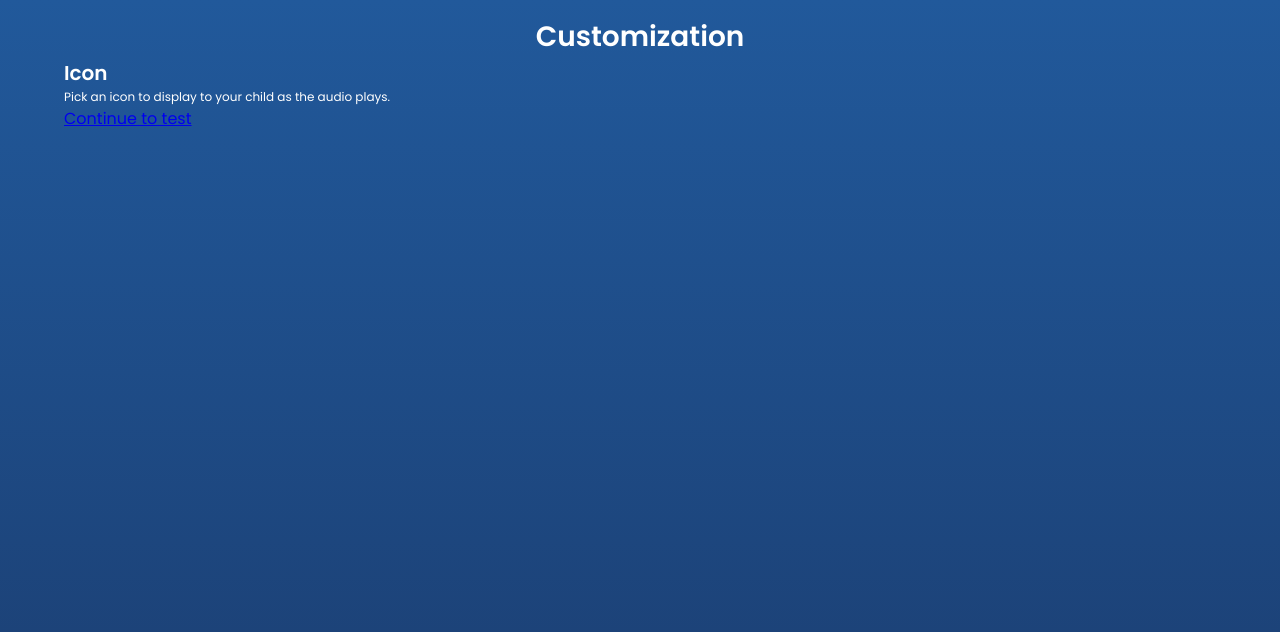
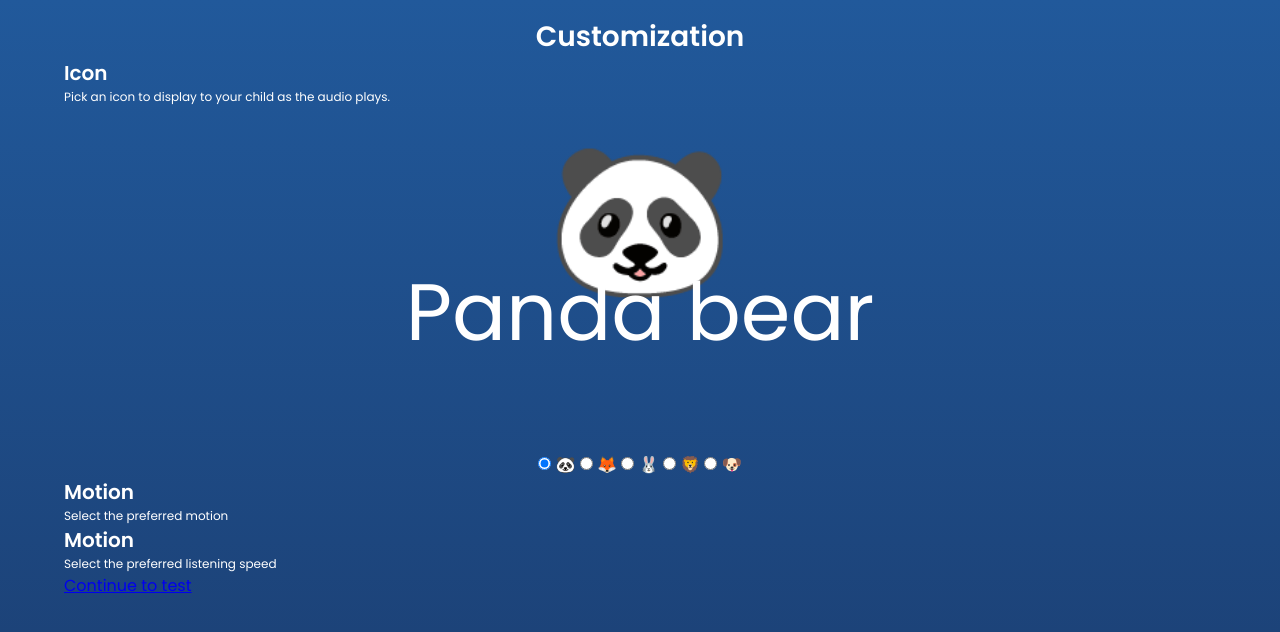
Before and after one commit to briannededeugd/tumimundo, a SvelteKit app in the folder tumi-mundo/: page /customization in a window 1280 px wide. Shown: the top 632 px of the page. Built offline with nearby package versions, Linux system fonts and the light colour scheme.

Commit message:
ADD: customization styling and Live Share config

```diff
--- a/tumi-mundo/package.json
+++ b/tumi-mundo/package.json
@@ -3,7 +3,7 @@
 	"version": "0.0.1",
 	"private": true,
 	"scripts": {
-		"dev": "concurrently \"npm run dev:server\" \"npm run dev:vite\"",
+		"dev": "concurrently \"npm run dev:server\" \"npm run dev:vite --host\"",
 		"dev:server": "nodemon server.js",
 		"dev:vite": "vite dev",
 		"build": "vite build",
--- a/tumi-mundo/src/app.html
+++ b/tumi-mundo/src/app.html
@@ -7,6 +7,7 @@
 			rel="stylesheet"
 			href="https://fonts.googleapis.com/css2?family=Material+Symbols+Outlined:opsz,wght,FILL,GRAD@20..48,100..700,0..1,-50..200"
 		/>
+		<link rel="stylesheet" href="../lib/styles/style.css"
 		<meta name="viewport" content="width=device-width, initial-scale=1" />
 		%sveltekit.head%
 	</head>
--- a/tumi-mundo/src/routes/customization/+page.svelte
+++ b/tumi-mundo/src/routes/customization/+page.svelte
@@ -1,10 +1,92 @@
-<head>
-	<link rel="stylesheet" href="../lib/styles/style.css" />
-</head>
+<script>
+    import { onMount } from 'svelte';
+
+    const animalNames = ['panda', 'fox', 'bunny', 'lion', 'dog'];
+    const animalIcons = {
+        panda: '🐼',
+        fox: '🦊',
+        bunny: '🐰',
+        lion: '🦁',
+        dog: '🐶'
+    };
+
+    onMount(() => {
+        const animalTitle = document.querySelector('.icon-title');
+        const animalShowing = document.querySelector('.icon');
+
+        var iconButtons = document.querySelectorAll('input[name=icon]');
+        iconButtons.forEach((icon) => {
+            icon.addEventListener('change', () => {
+                let identifier = icon.getAttribute('data-icon');
+
+                changeInformation(identifier);
+            });
+        });
+
+        function changeInformation(identifier) {
+            animalNames.map((name) => {
+                if (name === identifier) {
+                    var newName = identifier.split[0].toUppercase();
+                    animalTitle.textContent = newName;
+                }
+            });
+        }
+    });
+</script>
 
 <h1>Customization</h1>
 
-<h2 class="customize-heading">Icon</h2>
-<p class="customize-descr">Pick an icon to display to your child as the audio plays.</p>
+<section>
+    <h2 class="customize-heading">Icon</h2>
+    <p class="customize-descr">Pick an icon to display to your child as the audio plays.</p>
+
+    <div class="carousel">
+        <div class="carousel-main">
+            <p class="icon">🐼</p>
+            <p class="icon-title">Panda bear</p>
+        </div>
+        <div class="carousel-nav">
+            <label>
+                <input
+                    type="radio"
+                    name="icon"
+                    aria-label="Select the panda bear"
+                    data-icon="panda"
+                    checked
+                />
+                🐼
+            </label>
+            <label>
+                <input type="radio" name="icon" aria-label="Select the fox" data-icon="fox" />
+                🦊
+            </label>
+            <label>
+                <input type="radio" name="icon" aria-label="Select the bunny" data-icon="bunny" />
+                🐰
+            </label>
+            <label>
+                <input type="radio" name="icon" aria-label="Select the lion" data-icon="lion" />
+                🦁
+            </label>
+            <label>
+                <input type="radio" name="icon" aria-label="Select the dog" data-icon="dog" />
+                🐶
+            </label>
+        </div>
+    </div>
+</section>
+
+<!-- Motion controls -->
+<section>
+    <h2 class="motion-heading">Motion</h2>
+	<p class="motion-descr">Select the preferred motion</p>
+</section>
+
+<!-- Speed controls -->
+
+<section>
+    <h2 class="speed-heading">Motion</h2>
+	<p class="speed-descr">Select the preferred listening speed</p>
+</section>
 
 <a href="/attentiontest">Continue to test</a>
--- /dev/null
+++ b/tumi-mundo/src/routes/statistics/+page.svelte
@@ -0,0 +1,2 @@
+<svelte:head>
+</svelte:head>
--- a/tumi-mundo/vite.config.js
+++ b/tumi-mundo/vite.config.js
@@ -2,5 +2,8 @@ import { sveltekit } from '@sveltejs/kit/vite';
 import { defineConfig } from 'vite';
 
 export default defineConfig({
+	server: {
+		host: true
+	  },
 	plugins: [sveltekit()]
 });
```
Also changed, not shown: tumi-mundo/src/routes/+page.svelte (+4 -4 lines), tumi-mundo/static/lib/styles/style.css.
